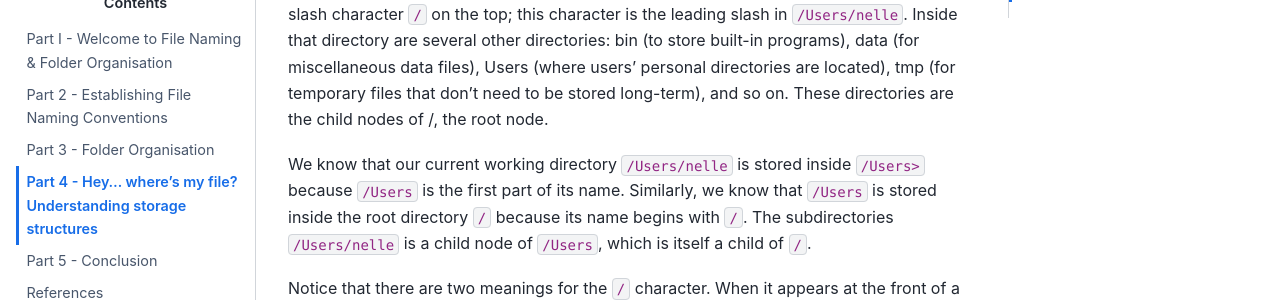
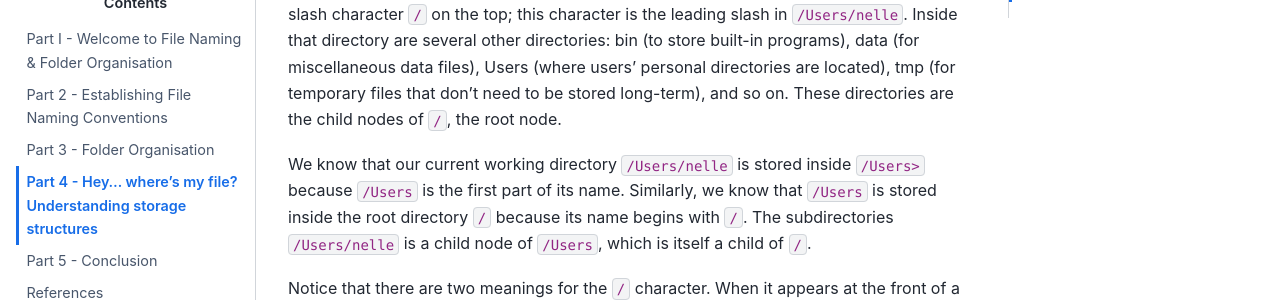
Before and after one commit to Enielen/files-and-folders, a Jupyter Book: the page built from book/part4/part4.md, in a window 1280 px wide and 900 px high, scrolled down 1718 px. Shown: the part 256-556 px from the top of the window. Built offline with Jupyter Book 1.0.4 settings and Sphinx 7.4.7 and the Sphinx Book theme 1.1.4, drawn with Linux system fonts in a browser that asks for light colours; comment, search, counter and statistics services are not loaded.

````diff
--- a/book/part4/part4.md
+++ b/book/part4/part4.md
@@ -50,7 +50,7 @@ To better understand what a directory tree is, let’s look at how the file syst
 <img src="../figures/4B_Graphic_1_directorytree.JPG" alt="Graphic_1" style="width: 400px; height: auto;"/>
 </center>
 
-The file system resembles an upside-down tree, with the root directory represented by a slash character ```/``` on the top; this character is the leading slash in ```/Users/nelle```. Inside that directory are several other directories: bin (to store built-in programs), data (for miscellaneous data files), Users (where users’ personal directories are located), tmp (for temporary files that don’t need to be stored long-term), and so on. These directories are the child nodes of /, the root node.
+The file system resembles an upside-down tree, with the root directory represented by a slash character ```/``` on the top; this character is the leading slash in ```/Users/nelle```. Inside that directory are several other directories: bin (to store built-in programs), data (for miscellaneous data files), Users (where users’ personal directories are located), tmp (for temporary files that don’t need to be stored long-term), and so on. These directories are the child nodes of ```/```, the root node.
 
 We know that our current working directory ```/Users/nelle``` is stored inside ```/Users>``` because ```/Users``` is the first part of its name. Similarly, we know that ```/Users``` is stored inside the root directory ```/``` because its name begins with ```/```. The subdirectories ```/Users/nelle``` is a child node of ```/Users```, which is itself a child of ```/```.
 
````
Also changed, not shown: book/part2/part2.md (+1 -1 lines).
